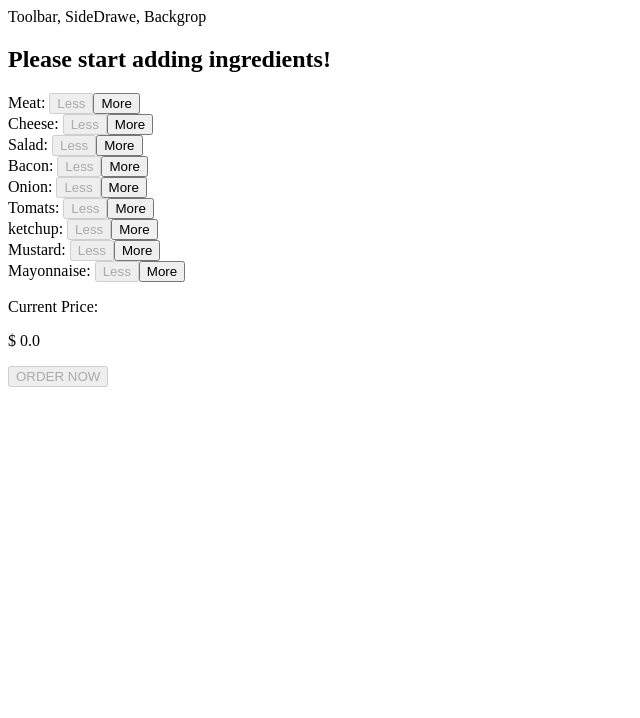
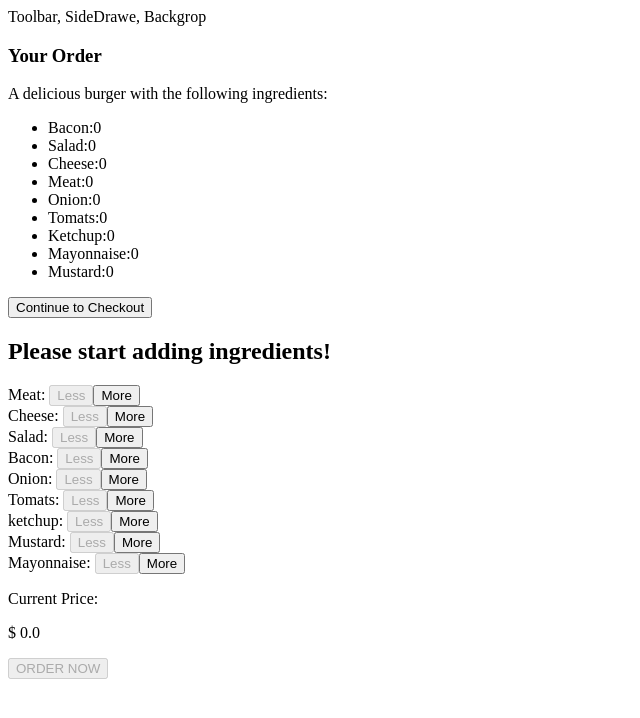
Before and after one commit to VirginiaCreativa/BurgerBuilder, a React (Create React App) app: page / in a window 1280 px wide. Shown: the top 718 px of the page, without its empty margins (0-640 px from the left). Built offline with nearby package versions, Linux system fonts and the light colour scheme.

Commit message:
Creating the Order Summary Modal

```diff
--- a/src/App.js
+++ b/src/App.js
@@ -1,5 +1,4 @@
 import React, { Component } from "react";
-import { Container, Row, Col } from "reactstrap";
 import Layout from "./components/Layout/Layout.js";
 import BurgerBuilder from "./containers/BurgerBuilder/BurgerBuilder.js";
 
@@ -7,11 +6,9 @@ class App extends Component {
   render() {
     return (
       <div>
-        <Container>
-          <Layout>
-            <BurgerBuilder />
-          </Layout>
-        </Container>
+        <Layout>
+          <BurgerBuilder />
+        </Layout>
       </div>
     );
   }
--- /dev/null
+++ b/src/components/Burger/OrderSummary/OrderSummary.js
@@ -0,0 +1,26 @@
+import React from "react";
+import Aux from "./../../../Hoc/Aux.js";
+import { Button } from "reactstrap";
+
+const orderSummary = props => {
+  let ingredientSummary = Object.keys(props.ingredients).map(igKey => {
+    return (
+      <li key={igKey}>
+        <span style={{ textTransform: "capitalize" }}>{igKey}</span>:
+        {props.ingredients[igKey]}
+      </li>
+    );
+  });
+  return (
+    <Aux>
+      <h3>Your Order</h3>
+      <p>A delicious burger with the following ingredients:</p>
+      <ul>{ingredientSummary}</ul>
+      <Button color="success" size="lg" block>
+        <i className="fas fa-fw fa-shopping-cart" />
+        Continue to Checkout
+      </Button>
+    </Aux>
+  );
+};
+export default orderSummary;
--- /dev/null
+++ b/src/components/UI/Backgrop/Backgrop.js
@@ -0,0 +1,4 @@
+import React from 'react'
+
+const backgrop = props => (<div>backgrop</div>);
+export default backgrop;
--- /dev/null
+++ b/src/components/UI/Modal/Modal.js
@@ -0,0 +1,4 @@
+import React from "react";
+import classes from "./Modal.scss";
+const modal = props => <div className={classes.Modal}>{props.children}</div>;
+export default modal;
--- /dev/null
+++ b/src/components/UI/Modal/Modal.scss
@@ -0,0 +1,16 @@
+.Modal {
+	position: fixed;
+  top: 50%;
+  left: 50%;
+  transform: translate(-50%, -50%);
+  background-color: #fff;
+  min-height: 50vh;
+  z-index: 9999;
+  width: 600px;
+  max-width: 100%;
+  padding: 20px;
+  transition: all .25s ease-out;
+	border-radius: 10px;
+	z-index: 9999;
+	box-shadow: 0px 0px 20px 0px rgba(0,0,0,0.15);
+}
--- a/src/containers/BurgerBuilder/BurgerBuilder.js
+++ b/src/containers/BurgerBuilder/BurgerBuilder.js
@@ -1,8 +1,10 @@
 import React, { Component } from "react";
+import { Container, Row, Col } from "reactstrap";
 import Aux from "./../../Hoc/Aux.js";
 import Burger from "./../../components/Burger/Burger.js";
 import BuildControls from "./../../components/Burger/BuildControls/BuildControls.js";
-
+import Modal from "./../../components/UI/Modal/Modal.js";
+import OrderSummary from "./../../components/Burger/OrderSummary/OrderSummary.js";
 const INGREDIENT_PRICES = {
   bacon: 1.0,
   salad: 0.5,
@@ -80,7 +82,12 @@ class BurgerBuilder extends Component {
       disableInfo[key] = disableInfo[key] <= 0;
     }
     return (
+      <div>
         <Aux>
+          <Modal>
+            <OrderSummary ingredients={this.state.ingredients} />
+          </Modal>
+          <Container>
             <Burger ingredients={this.state.ingredients} />
             <BuildControls
               ingredientAdded={this.AddIngredientHandler}
@@ -89,7 +96,9 @@ class BurgerBuilder extends Component {
               purchasable={this.state.purchasable}
               price={this.state.totalPrice}
             />
+          </Container>
         </Aux>
+      </div>
     );
   }
 }
```
Also changed, not shown: 2 other files (tests, documents, lock files or other folders). Lines whose indentation alone changed are shown as unchanged.
